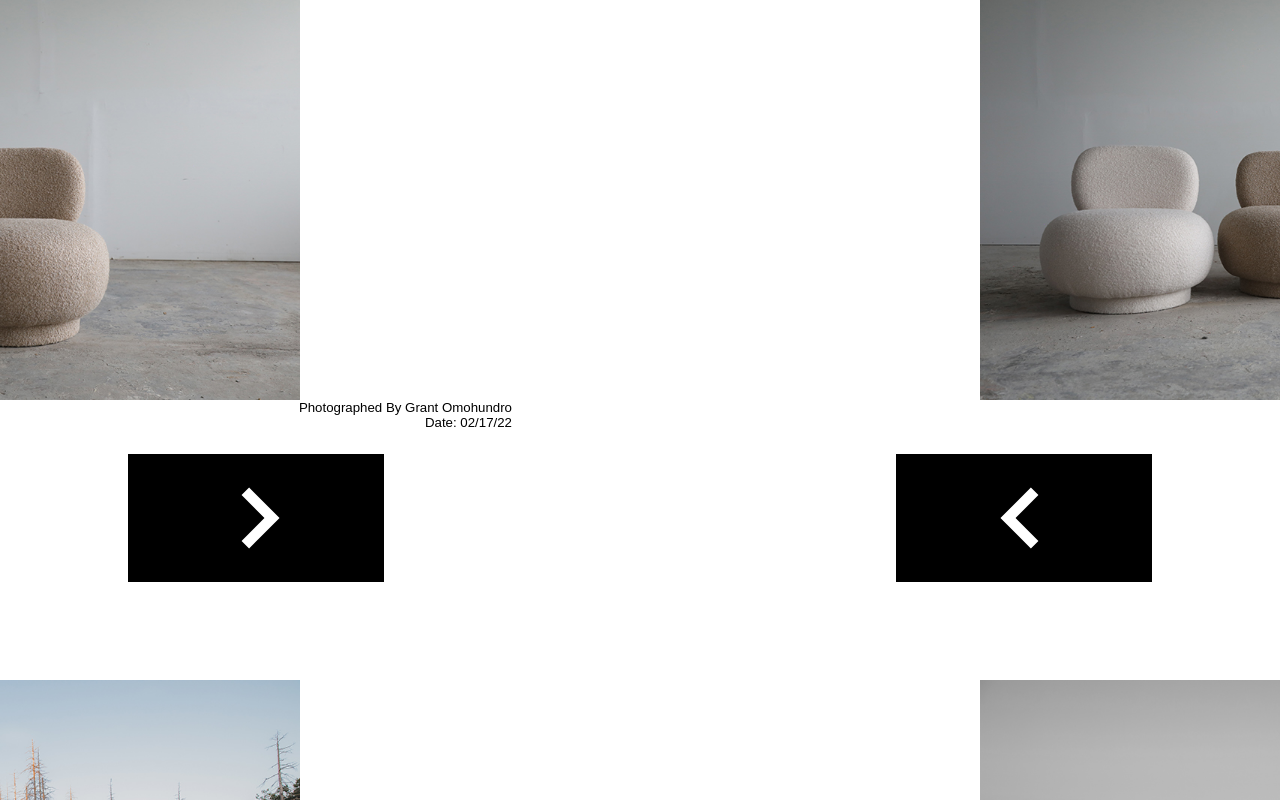
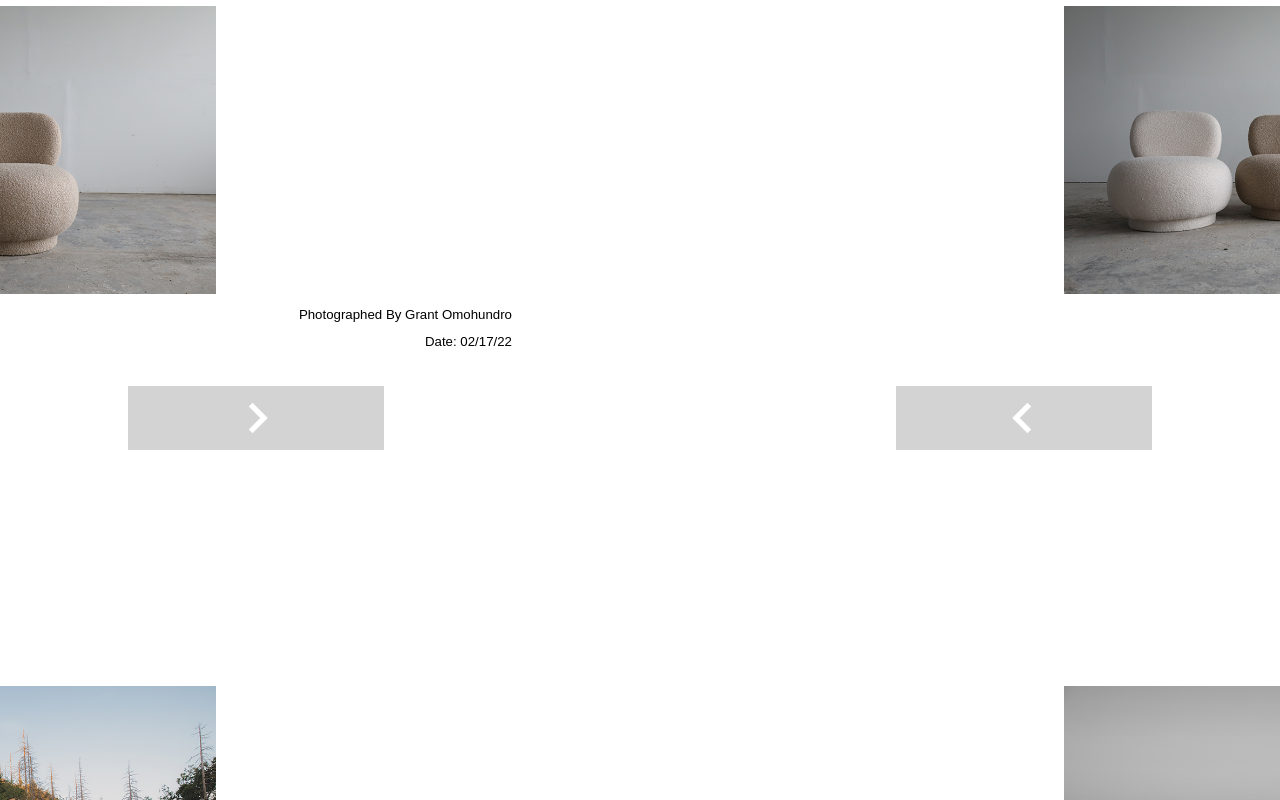
Before and after one commit to gmo93/photo-fol, a Next.js app: page /components/PhotoConst in a window 1280 px wide. Shown: the top 800 px of the page. Built offline with nearby package versions, Linux system fonts and the light colour scheme.

Commit message:
Adjusted button size for photo carousel

```diff
--- a/src/pages/components/PhotoConst.jsx
+++ b/src/pages/components/PhotoConst.jsx
@@ -36,10 +36,10 @@ export default function PhotoConst() {
   const [travelCount, setTravelCount] = useState(0);
   const [productCount, setProductCount] = useState(0);
   const mouseHover = (e) => {
-    e.target.style.boxShadow = "lightgray -5px 5px 5px"
+    e.target.style.backgroundColor = "gray"
   }
   const mouseLeave = (e) => {
-    e.target.style.boxShadow = "none";
+    e.target.style.backgroundColor = "lightgray";
   }
   const pageAdd = (e) => {
     let parentID =
@@ -94,11 +94,11 @@ export default function PhotoConst() {
         </h5>
         <BiChevronLeft
           style={{
-            backgroundColor: 'black',
+            backgroundColor: 'lightgray',
             margin: '3vh 10vw',
             width: '20vw',
           }}
-          fontSize="8em"
+          fontSize="4em"
           color="white"
           onClick={pageSubtract}
           onMouseOver={mouseHover}
@@ -106,11 +106,11 @@ export default function PhotoConst() {
         />
         <BiChevronRight
           style={{
-            backgroundColor: 'black',
+            backgroundColor: 'lightgray',
             margin: '3vh 10vw',
             width: '20vw',
           }}
-          fontSize="8em"
+          fontSize="4em"
           color="white"
           onClick={pageAdd}
           onMouseOver={mouseHover}
--- a/src/styles/Home.module.css
+++ b/src/styles/Home.module.css
@@ -5,7 +5,7 @@
 }
 .carouselItem {
   width: 100vw;
-  height: 50vh;
+  height: 36vh;
   position: relative;
   display: flex;
   justify-content: center;
```
